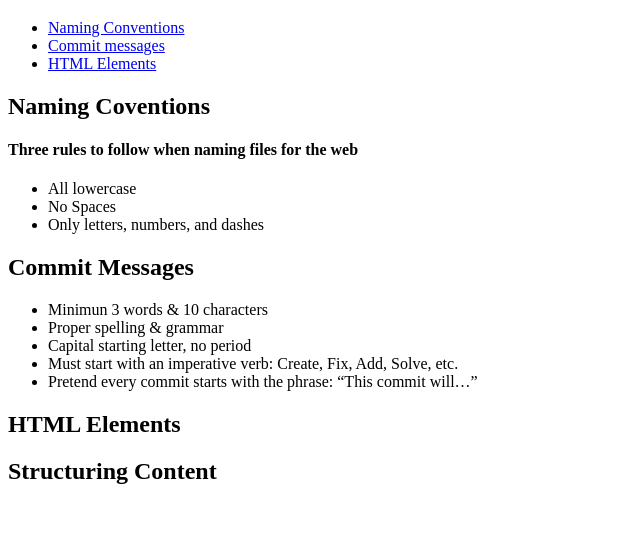
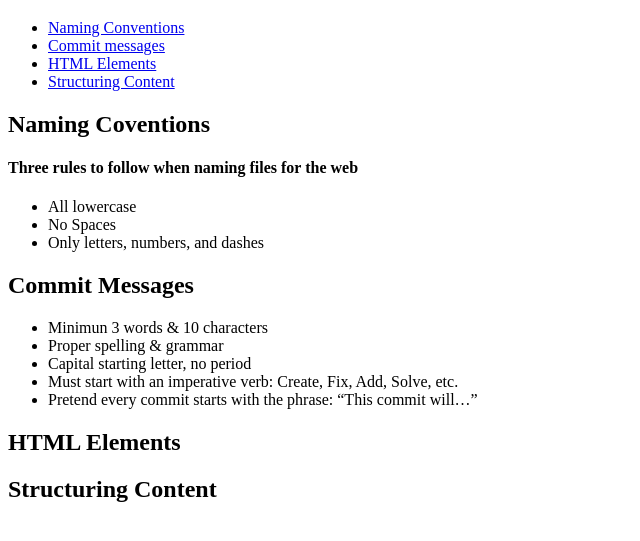
Before and after one commit to mart1349/reference-site, a plain HTML site: page index.html in a window 1280 px wide. Shown: the part 61-602 px from the top of the page, without its empty margins (0-640 px from the left). Drawn offline with Linux system fonts and the light colour scheme.

Commit message:
Update index.html

```diff
--- a/index.html
+++ b/index.html
@@ -13,6 +13,7 @@
             <li><a href="#naming-coventions">Naming Conventions</a></li>
             <li><a href="#commit-messages">Commit messages</a></li>
             <li><a href="#html-elements">HTML Elements</a></li>
+            <li><a href="#structuring-content">Structuring Content</a></li>
         </ul>
     </nav>
 </header>
```
